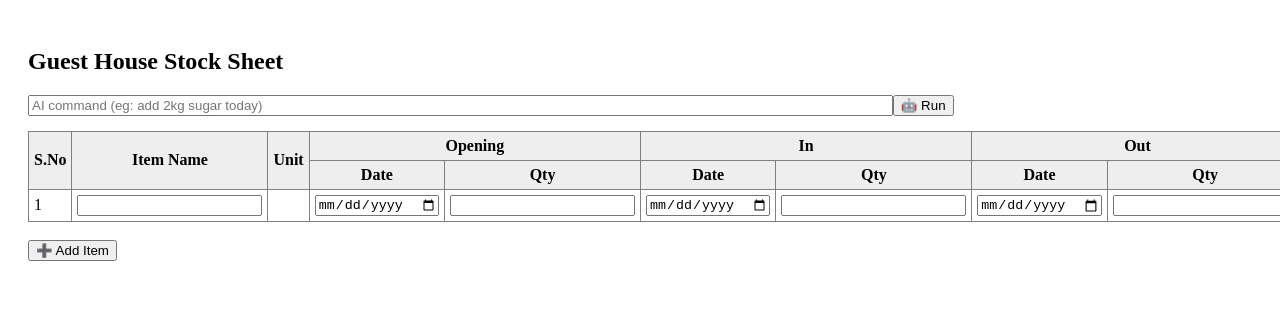
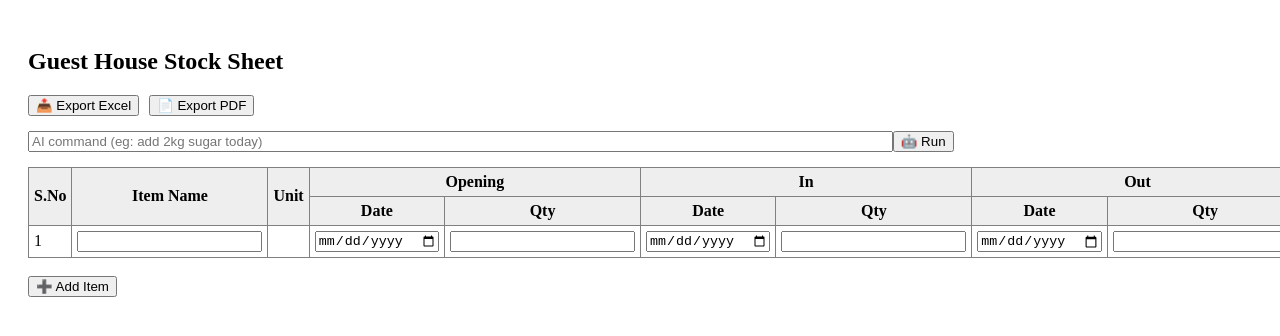
Before and after one commit to sngxworld-cmyk/stock-sheet-GH, a React (Vite) app in the folder frontend/: page / in a window 1280 px wide. Shown: the top 336 px of the page. Built offline with nearby package versions, Linux system fonts and the light colour scheme.

Commit message:
Update main.jsx

```diff
--- a/frontend/src/main.jsx
+++ b/frontend/src/main.jsx
@@ -211,6 +211,13 @@ const exportPDF = () => {
     <div style={{ padding: 20 }}>
       <h2>Guest House Stock Sheet</h2>
 
+<div style={{ marginBottom: 15 }}>
+  <button onClick={exportExcel}>📤 Export Excel</button>
+  <button onClick={exportPDF} style={{ marginLeft: 10 }}>
+    📄 Export PDF
+  </button>
+</div>
+
       {/* AI BOT */}
       <div style={{ marginBottom: 15 }}>
         <input
```
